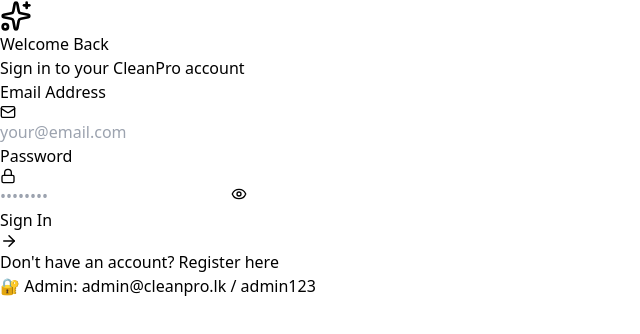
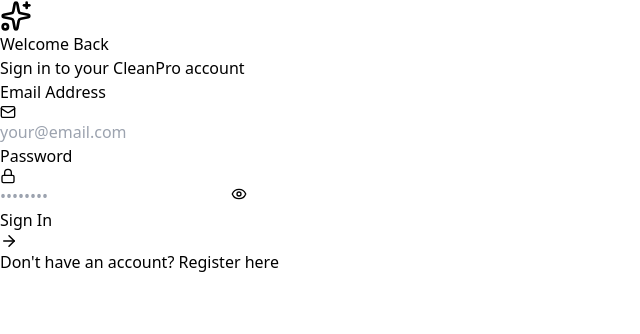
Before and after one commit to NaleeshaThanushka/cleaning-service-platform, a React app in the folder frontend/: page /login in a window 1280 px wide. Shown: the top 334 px of the page, without its empty margins (0-640 px from the left). Built offline with nearby package versions, Linux system fonts and the light colour scheme; the HTML template or start-up script is replaced by a standard one.

Commit message:
Update Login.jsx

```diff
--- a/frontend/src/pages/Login.jsx
+++ b/frontend/src/pages/Login.jsx
@@ -134,13 +134,6 @@
               Register here
             </Link>
           </p>
-
-          {/* Admin hint */}
-          <div className="mt-4 bg-blue-500/10 border border-blue-500/20 rounded-2xl p-3 text-center">
-            <p className="text-blue-400 text-xs font-medium">
-              🔐 Admin: admin@cleanpro.lk / admin123
-            </p>
-          </div>
         </div>
       </motion.div>
     </div>
```
